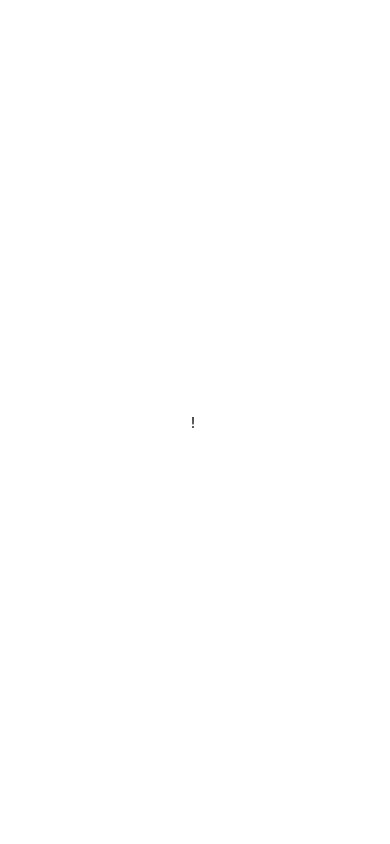
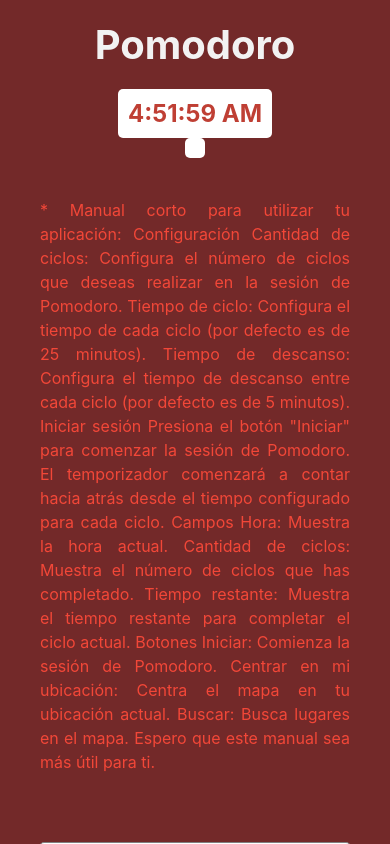
Before and after one commit to artozari/pomodoroApp, a React Native app: screen / in a window 390 px wide. Built offline with nearby package versions, Linux system fonts and the light colour scheme.

Commit message:
a media programacion del metodo comenzar

```diff
--- a/App.js
+++ b/App.js
@@ -1,21 +1,172 @@
-import { StatusBar } from "expo-status-bar";
-import { useState } from "react";
-import { StyleSheet, Text, View } from "react-native";
+import React, { useState, useEffect, useRef } from "react";
+import { SafeAreaView, StyleSheet, Text, View, StatusBar, TextInput, TouchableOpacity, ScrollView } from "react-native";
 
 export default function App() {
-  const [alarma, setAlarma] = useState("!");
+  const [hora, setHora] = useState(new Date().toLocaleTimeString());
+  const [cantCiclos, setCantCiclos] = useState("");
+  const [tiempoCiclos, setTiempoCiclos] = useState("");
+  const [tiempoIntervalo, setTiempoIntervalo] = useState("");
+  const [tiempoDescanso, setTiempoDescanso] = useState("");
+  const [cantPomodoros, setCantPomodoros] = useState("");
+
+  const [tiempoRestante, setTiempoRestante] = useState(``);
+
+  const Input2 = useRef(null);
+  const Input3 = useRef(null);
+  const Input4 = useRef(null);
+  const Input5 = useRef(null);
+
+  const comenzar = () => {
+    const tiempoInicio = new Date().getTime();
+    const cicloMiliSeg = tiempoCiclos * 60 * 1000;
+    const horaFinalCiclo = new Date(tiempoInicio + cicloMiliSeg).getTime(); // ok hasta aqui
+    setTiempoRestante(horaFinalCiclo - tiempoInicio)
+    console.log(new Date(1));
+    // const temmporizador = setInterval(() => {
+    //   tiempoRestante = tiempoRestante - 1000
+    //   console.(new Date(tiempoRestante).toLocaleTimeString());
+    // }, 1000);
+    // return () => clearInterval(temmporizador)
+  };
+
+  useEffect(() => {
+    const intervalo = setInterval(() => {
+      setHora(new Date().toLocaleTimeString());
+    }, 1000);
+    return () => clearInterval(intervalo); // Función de limpieza para evitar fugas de memoria
+  }, []);
+
   return (
-    <View style={styles.container}>
-      <Text>{alarma} </Text>
-      <StatusBar style="auto" />
-    </View>
+    <SafeAreaView style={styles.container}>
+      <ScrollView contentContainerStyle={styles.scrollViewContent}>
+        <StatusBar backgroundColor="#D9183B" barStyle="default" />
+        <Text style={styles.titleMain}>Pomodoro</Text>
+        <Text style={styles.timeText}>{`${hora}`}</Text>
+        <Text style={styles.timeText}>{`${tiempoRestante}`}</Text>
+        <Text style={styles.descriptionText}>
+          {"* "}
+          Manual corto para utilizar tu aplicación: Configuración Cantidad de ciclos: Configura el número de ciclos que deseas realizar
+          en la sesión de Pomodoro. Tiempo de ciclo: Configura el tiempo de cada ciclo (por defecto es de 25 minutos). Tiempo de
+          descanso: Configura el tiempo de descanso entre cada ciclo (por defecto es de 5 minutos). Iniciar sesión Presiona el botón
+          "Iniciar" para comenzar la sesión de Pomodoro. El temporizador comenzará a contar hacia atrás desde el tiempo configurado para
+          cada ciclo. Campos Hora: Muestra la hora actual. Cantidad de ciclos: Muestra el número de ciclos que has completado. Tiempo
+          restante: Muestra el tiempo restante para completar el ciclo actual. Botones Iniciar: Comienza la sesión de Pomodoro. Centrar
+          en mi ubicación: Centra el mapa en tu ubicación actual. Buscar: Busca lugares en el mapa. Espero que este manual sea más útil
+          para ti.
+        </Text>
+        <TextInput
+          returnKeyLabel="dale"
+          returnKeyType="next"
+          style={styles.textInput}
+          placeholder="Cantidad de ciclos"
+          keyboardType="numeric"
+          onChangeText={setCantCiclos}
+          onSubmitEditing={() => Input2.current.focus()}
+        />
+        <TextInput
+          returnKeyType="next"
+          style={styles.textInput}
+          placeholder="Tiempo de ciclos"
+          keyboardType="numeric"
+          onChangeText={setTiempoCiclos}
+          onSubmitEditing={() => Input3.current.focus()}
+          ref={Input2}
+        />
+        <TextInput
+          returnKeyType="next"
+          style={styles.textInput}
+          placeholder="Intervalos del ciclo"
+          keyboardType="numeric"
+          onChangeText={setTiempoIntervalo}
+          onSubmitEditing={() => Input4.current.focus()}
+          ref={Input3}
+        />
+        <TextInput
+          returnKeyType="next"
+          style={styles.textInput}
+          placeholder="Tiempo de descanso"
+          keyboardType="numeric"
+          onChangeText={setTiempoDescanso}
+          onSubmitEditing={() => Input5.current.focus()}
+          ref={Input4}
+        />
+        <TextInput
+          returnKeyLabel="fin"
+          returnKeyType="done"
+          style={styles.textInput}
+          placeholder="Cantidad de Pomodoros"
+          keyboardType="numeric"
+          onChangeText={setCantPomodoros}
+          ref={Input5}
+        />
+        <Text>
+          {cantCiclos} + {tiempoCiclos} + {tiempoIntervalo} + {tiempoDescanso} + {cantPomodoros}
+        </Text>
+        <TouchableOpacity style={styles.button} onPress={comenzar}>
+          <Text>INICIAR MÉTODO POMODORO</Text>
+        </TouchableOpacity>
+      </ScrollView>
+    </SafeAreaView>
   );
 }
 
 const styles = StyleSheet.create({
   container: {
     flex: 1,
+    backgroundColor: "#732929",
+    alignItems: "center",
+    justifyContent: "center",
+  },
+  titleMain: {
+    marginVertical: 20,
+    color: "#F2F2F2",
+    fontSize: 40,
+    fontStyle: "normal",
+    fontWeight: "bold",
+  },
+  textInput: {
+    height: 40,
+    width: "80%", // 80% del ancho del contenedor
+    borderColor: "gray",
+    borderWidth: 1,
+    marginTop: 8,
+    borderRadius: 5,
+    padding: 10,
+    backgroundColor: "#FFF",
+    color: "#333",
+  },
+  button: {
+    marginVertical: 20,
+    backgroundColor: "#D9183B",
+    padding: 10,
+    borderRadius: 5,
+    width: "60%",
+    alignItems: "center", // Centra el texto dentro del botón
+  },
+  buttonText: {
+    color: "#FFFFFF",
+    fontSize: 16,
+    fontWeight: "bold",
+  },
+  timeText: {
+    fontSize: 24,
+    fontWeight: "bold",
+    color: "#BF3F34",
+    textAlign: "center",
+    padding: 10,
+    borderRadius: 5,
     backgroundColor: "#fff",
+  },
+  descriptionText: {
+    fontSize: 16,
+    color: "#F24738",
+    textAlign: "justify",
+    padding: 10,
+    lineHeight: 24,
+    marginBottom: 20,
+    padding: 40,
+  },
+  scrollViewContent: {
     alignItems: "center",
     justifyContent: "center",
   },
```
